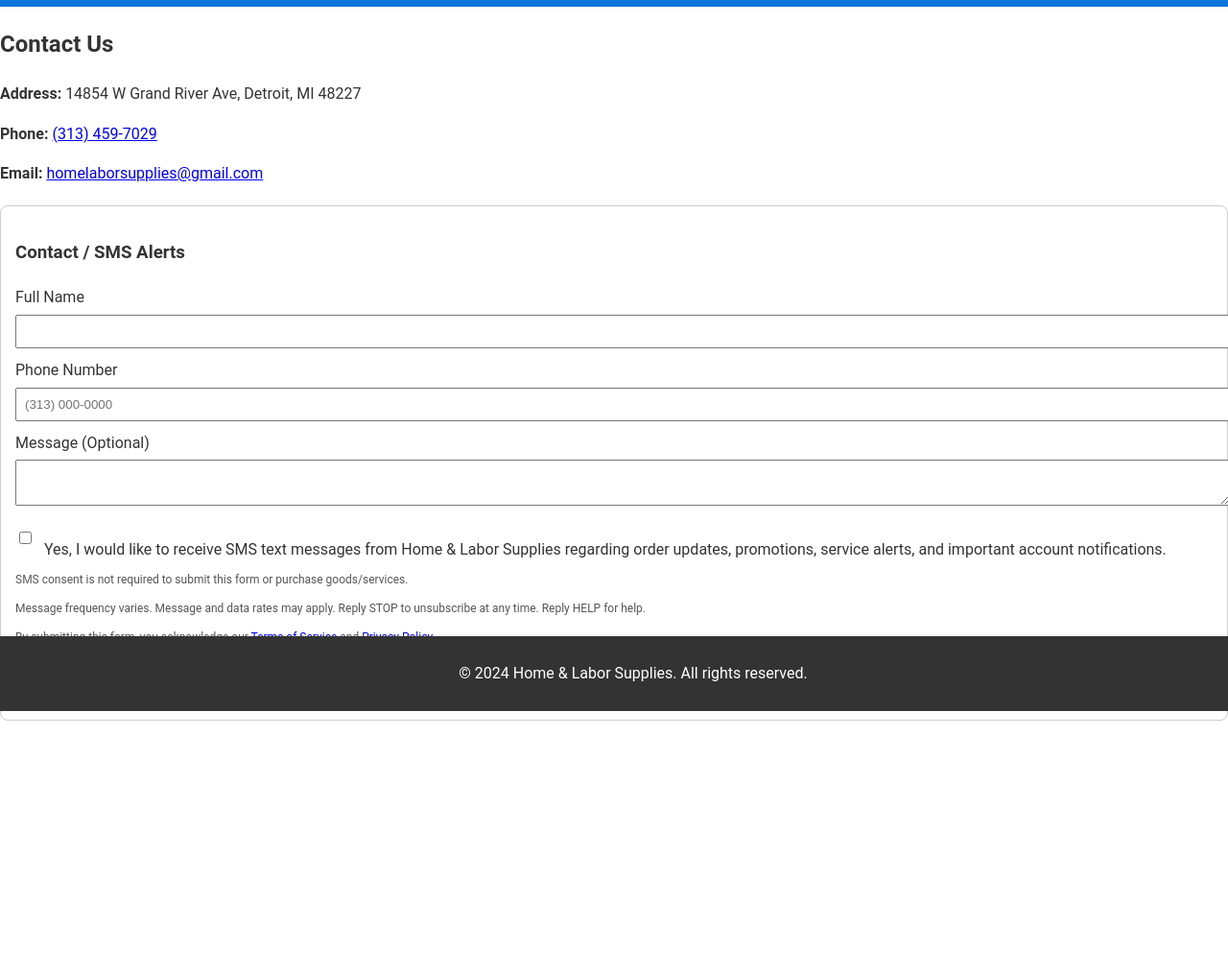
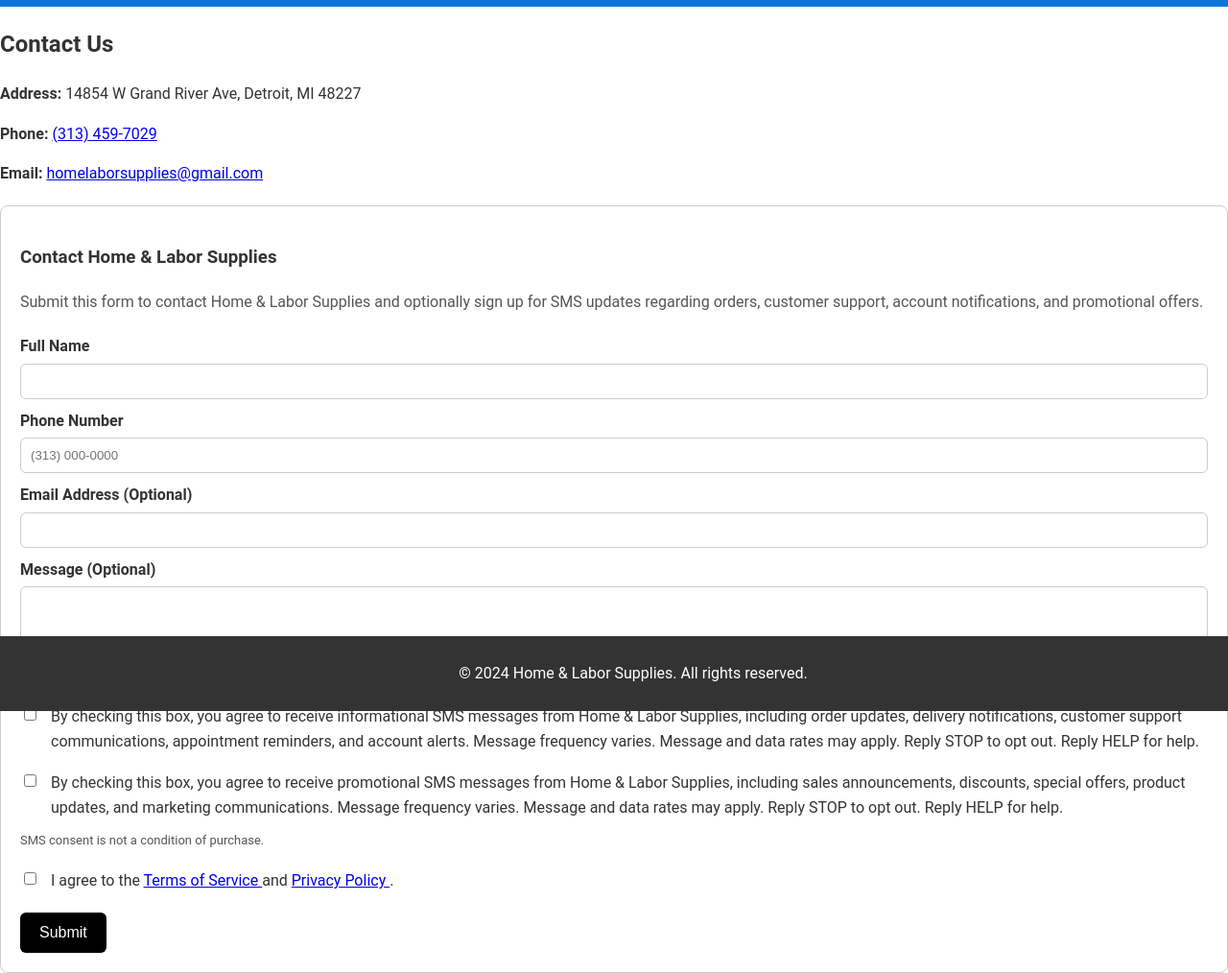
Before and after one commit to esaeed1/home, a website: page contact.html in a window 1280 px wide. Shown: the part 59-1073 px from the top of the page at 96% size. Before the commit the page ends 810 px from the top, so only its background shows below. Drawn offline with Linux system fonts and the light colour scheme.

Commit message:
Update contact.html

```diff
--- a/contact.html
+++ b/contact.html
@@ -4,90 +4,109 @@
     <meta charset="UTF-8">
     <meta name="viewport" content="width=device-width, initial-scale=1.0">
     <title>Contact - Home & Labor Supplies</title>
+
     <link rel="icon" type="image/x-icon" href="/img/favicon.ico">
     <link rel="stylesheet" href="css/style1.css">
 
     <style>
         .optin-box {
             margin-top: 20px;
-            padding: 15px;
+            padding: 20px;
             border: 1px solid #ccc;
             border-radius: 8px;
+            background: #fff;
         }
 
         .optin-box label {
             display: block;
             margin-top: 10px;
+            font-weight: 600;
         }
 
         .optin-box input,
         .optin-box textarea {
             width: 100%;
-            padding: 8px;
+            padding: 10px;
             margin-top: 5px;
+            border: 1px solid #ccc;
+            border-radius: 6px;
+            box-sizing: border-box;
         }
 
         .checkbox-wrap {
             display: flex;
-            gap: 10px;
             align-items: flex-start;
-            margin-top: 15px;
+            gap: 12px;
+            margin-top: 18px;
         }
 
-        .checkbox-wrap input {
+        .checkbox-wrap input[type="checkbox"] {
             width: auto;
             margin-top: 4px;
+            flex-shrink: 0;
+        }
+
+        .checkbox-wrap label {
+            margin: 0;
+            font-weight: normal;
+            line-height: 1.6;
         }
 
         .optin-box button {
-            margin-top: 15px;
-            padding: 10px 18px;
-            background: black;
-            color: white;
+            margin-top: 20px;
+            padding: 12px 20px;
+            background: #000;
+            color: #fff;
             border: none;
+            border-radius: 6px;
             cursor: pointer;
-            border-radius: 6px;
+            font-size: 16px;
+        }
+
+        .optin-box button:hover {
+            opacity: 0.9;
         }
 
         .disclaimer {
-            font-size: 12px;
-            margin-top: 10px;
+            font-size: 13px;
+            margin-top: 12px;
             color: #555;
-            line-height: 1.5;
+            line-height: 1.6;
         }
 
-        /* Success Popup */
         .popup {
             display: none;
             position: fixed;
             inset: 0;
-            background: rgba(0,0,0,0.6);
+            background: rgba(0,0,0,.6);
             justify-content: center;
             align-items: center;
-            z-index: 999;
+            z-index: 9999;
         }
 
         .popup-content {
             background: white;
             padding: 30px;
             border-radius: 10px;
-            width: 320px;
+            width: 350px;
             text-align: center;
-            box-shadow: 0 5px 20px rgba(0,0,0,0.3);
-        }
-
-        .popup-content h3 {
-            margin-bottom: 10px;
+            box-shadow: 0 5px 20px rgba(0,0,0,.3);
         }
 
         .popup-content button {
             margin-top: 15px;
-            padding: 10px 16px;
+            padding: 10px 18px;
             background: black;
             color: white;
             border: none;
             border-radius: 6px;
             cursor: pointer;
+        }
+
+        .campaign-description {
+            margin-bottom: 20px;
+            color: #555;
+            line-height: 1.6;
         }
     </style>
 </head>
@@ -95,6 +114,7 @@
 
 <header>
     <h1>Home & Labor Supplies</h1>
+
     <nav>
         <a href="index.html">Home</a>
         <a href="contact.html">Contact</a>
@@ -105,70 +125,157 @@
 
 <main>
     <section class="contact-section">
+
         <h2>Contact Us</h2>
 
         <p><strong>Address:</strong> 14854 W Grand River Ave, Detroit, MI 48227</p>
-        <p><strong>Phone:</strong> <a href="tel:3134597029">(313) 459-7029</a></p>
-        <p><strong>Email:</strong>
+
+        <p>
+            <strong>Phone:</strong>
+            <a href="tel:3134597029">(313) 459-7029</a>
+        </p>
+
+        <p>
+            <strong>Email:</strong>
             <a href="mailto:homelaborsupplies@gmail.com">
                 homelaborsupplies@gmail.com
             </a>
         </p>
 
         <div class="optin-box">
-            <h3>Contact / SMS Alerts</h3>
+
+            <h3>Contact Home & Labor Supplies</h3>
+
+            <p class="campaign-description">
+                Submit this form to contact Home & Labor Supplies and
+                optionally sign up for SMS updates regarding orders,
+                customer support, account notifications, and promotional offers.
+            </p>
 
             <form id="contactForm" action="/submit-optin" method="POST">
 
                 <label for="name">Full Name</label>
-                <input type="text" id="name" name="name" required>
+                <input
+                    type="text"
+                    id="name"
+                    name="name"
+                    required
+                >
 
                 <label for="phone">Phone Number</label>
-                <input type="tel" id="phone" name="phone"
-                    placeholder="(313) 000-0000" required>
+                <input
+                    type="tel"
+                    id="phone"
+                    name="phone"
+                    placeholder="(313) 000-0000"
+                    required
+                >
+
+                <label for="email">Email Address (Optional)</label>
+                <input
+                    type="email"
+                    id="email"
+                    name="email"
+                >
 
                 <label for="message">Message (Optional)</label>
-                <textarea id="message" name="message"></textarea>
+                <textarea
+                    id="message"
+                    name="message"
+                    rows="5"
+                ></textarea>
 
-                <!-- OPTIONAL SMS CONSENT -->
+                <!-- TRANSACTIONAL CONSENT -->
                 <div class="checkbox-wrap">
-                    <input type="checkbox" id="consent" name="consent">
-                    <label for="consent">
-                        Yes, I would like to receive SMS text messages from
-                        Home & Labor Supplies regarding order updates,
-                        promotions, service alerts, and important account notifications.
+                    <input
+                        type="checkbox"
+                        id="transactionalConsent"
+                        name="transactionalConsent"
+                    >
+
+                    <label for="transactionalConsent">
+                        By checking this box, you agree to receive
+                        informational SMS messages from Home & Labor Supplies,
+                        including order updates, delivery notifications,
+                        customer support communications, appointment reminders,
+                        and account alerts.
+
+                        Message frequency varies.
+                        Message and data rates may apply.
+                        Reply STOP to opt out.
+                        Reply HELP for help.
+                    </label>
+                </div>
+
+                <!-- MARKETING CONSENT -->
+                <div class="checkbox-wrap">
+                    <input
+                        type="checkbox"
+                        id="marketingConsent"
+                        name="marketingConsent"
+                    >
+
+                    <label for="marketingConsent">
+                        By checking this box, you agree to receive
+                        promotional SMS messages from Home & Labor Supplies,
+                        including sales announcements, discounts, special
+                        offers, product updates, and marketing communications.
+
+                        Message frequency varies.
+                        Message and data rates may apply.
+                        Reply STOP to opt out.
+                        Reply HELP for help.
                     </label>
                 </div>
 
                 <p class="disclaimer">
-                    SMS consent is not required to submit this form
-                    or purchase goods/services.
+                    SMS consent is not a condition of purchase.
                 </p>
 
-                <p class="disclaimer">
-                    Message frequency varies. Message and data rates may apply.
-                    Reply STOP to unsubscribe at any time.
-                    Reply HELP for help.
-                </p>
+                <!-- TERMS -->
+                <div class="checkbox-wrap">
+                    <input
+                        type="checkbox"
+                        id="termsConsent"
+                        name="termsConsent"
+                        required
+                    >
 
-                <p class="disclaimer">
-                    By submitting this form, you acknowledge our
-                    <a href="/terms.html">Terms of Service</a> and
-                    <a href="/privacy.html">Privacy Policy</a>.
-                </p>
+                    <label for="termsConsent">
+                        I agree to the
+                        <a href="/terms.html" target="_blank">
+                            Terms of Service
+                        </a>
+                        and
+                        <a href="/privacy.html" target="_blank">
+                            Privacy Policy
+                        </a>.
+                    </label>
+                </div>
 
-                <button type="submit">Submit</button>
+                <button type="submit">
+                    Submit
+                </button>
+
             </form>
+
         </div>
 
         <!-- SUCCESS POPUP -->
         <div class="popup" id="successPopup">
             <div class="popup-content">
+
                 <h3>Submitted Successfully</h3>
+
                 <p id="popupMessage"></p>
-                <button onclick="closePopup()">Close</button>
+
+                <button onclick="closePopup()">
+                    Close
+                </button>
+
             </div>
         </div>
+
     </section>
 </main>
 
@@ -182,22 +289,54 @@
     const popupMessage = document.getElementById("popupMessage");
 
     form.addEventListener("submit", function(e) {
-        e.preventDefault(); // Prevent actual submit for popup demo
 
-        const consent = document.getElementById("consent").checked;
+        e.preventDefault();
 
-        if (consent) {
-            popupMessage.innerText =
-                "Thank you! Your form was submitted successfully and you have opted in for SMS alerts.";
-        } else {
-            popupMessage.innerText =
-                "Thank you! Your form was submitted successfully.";
+        const transactional =
+            document.getElementById("transactionalConsent").checked;
+
+        const marketing =
+            document.getElementById("marketingConsent").checked;
+
+        let message =
+            "Thank you! Your form was submitted successfully.";
+
+        if (transactional && marketing) {
+            message +=
+                " You have opted in to both informational and promotional SMS messages.";
         }
+        else if (transactional) {
+            message +=
+                " You have opted in to informational SMS messages.";
+        }
+        else if (marketing) {
+            message +=
+                " You have opted in to promotional SMS messages.";
+        }
+
+        popupMessage.innerText = message;
 
         popup.style.display = "flex";
 
-        // If sending to backend:
-        // form.submit();
+        /*
+        PRODUCTION:
+
+        Remove e.preventDefault();
+
+        Then submit to your backend and store:
+
+        - name
+        - phone
+        - email
+        - message
+        - transactionalConsent
+        - marketingConsent
+        - IP address
+        - User Agent
+        - Timestamp
+
+        for Twilio compliance records.
+        */
     });
 
     function closePopup() {
```
